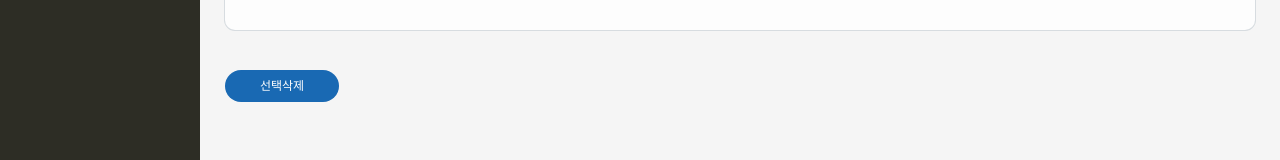
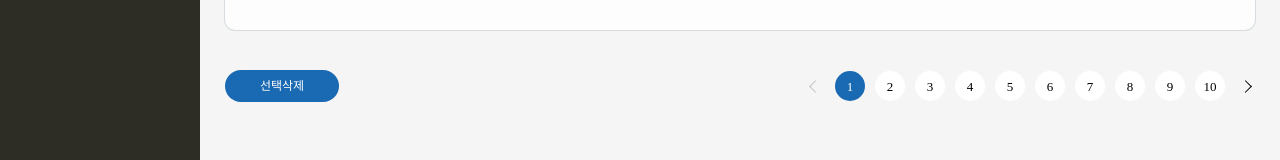
Before and after one commit to suld2495/admin, a Next.js app: page / in a window 1280 px wide. Shown: the part 358-518 px from the top of the page. Built offline with nearby package versions, Linux system fonts and the light colour scheme.

Commit message:
페이지네이션 추가한 임시 페이지

```diff
--- a/pages/index.module.scss
+++ b/pages/index.module.scss
@@ -15,5 +15,8 @@
 
   .buttons {
     margin-top: 40px;
+    display: flex;
+    justify-content: space-between;
+    align-items: center;
   }
 }
--- a/pages/index.tsx
+++ b/pages/index.tsx
@@ -1,11 +1,18 @@
+import React from 'react';
 import Title from 'components/admin/common/title/Title';
 import Button from 'components/common/button/Button';
+import Pagination from 'components/common/pagination/Pagination';
 import Select from 'components/common/select/Select';
 import Table from 'components/common/table/Table';
 import type { NextPage } from 'next'
 import styled from './index.module.scss';
 
 const Home: NextPage = () => {
+  const [page, setPage] = React.useState(1);
+  const handleChange = (page: number) => {
+    setPage(page);
+  };
+
   return (
     <div className={styled.div}>
       <Title title='기업회원목록'/>
@@ -54,6 +61,11 @@ const Home: NextPage = () => {
       />
       <div className={styled.buttons}>
         <Button>선택삭제</Button>
+        <Pagination
+          page={page}
+          total={101}
+          onChange={handleChange}
+        />
       </div>
     </div>
   )
--- a/styles/globals.scss
+++ b/styles/globals.scss
@@ -7,5 +7,6 @@ $etc-color: hsl(0, 0, 24);
 $box-shadow: rgb(0 0 0 / 20%) 0px 5px 5px -3px, rgb(0 0 0 / 14%) 0px 8px 10px 1px, rgb(0 0 0 / 12%) 0px 3px 14px 2px;
 
 /* 폰트 */
+$default-font-size: 1.3rem;
 $component-font-size: 1.2rem;
 $component-border-radius: 20px;
```
